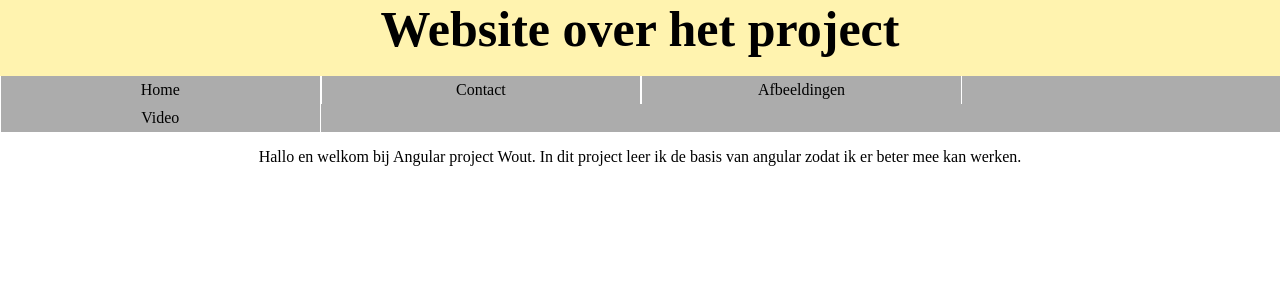
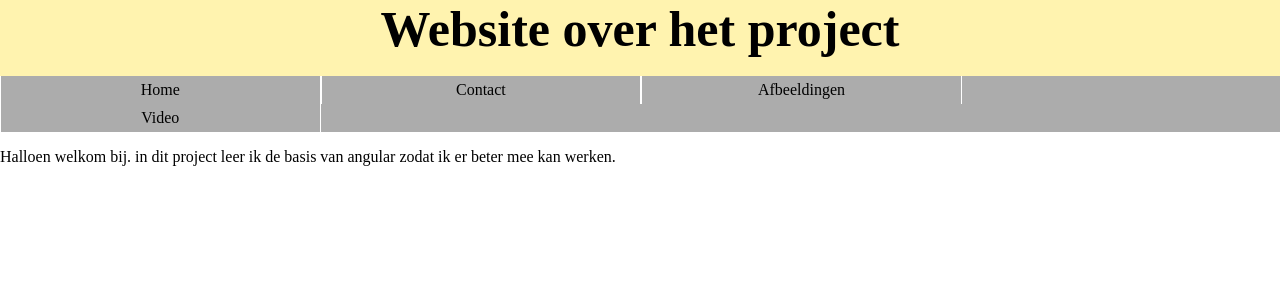
Before and after one commit to sonnew/project1, an Angular app: page / in a window 1280 px wide. Shown: the top 300 px of the page. Built offline with nearby package versions, Linux system fonts and the light colour scheme; grey boxes are pictures that could not be loaded.

Commit message:
probleemoppl

```diff
--- a/src/app/app.component.html
+++ b/src/app/app.component.html
@@ -1,5 +1,3 @@
 <app-header></app-header>
 <app-top-bar></app-top-bar>
-<p>{{data}} en welkom bij {{title}}.
-In dit project leer ik de basis van angular zodat ik er beter mee kan werken.</p>
-<div style="background-image: url('site-background.jpg');"></div>
+<app-body></app-body>
--- a/src/app/app.component.ts
+++ b/src/app/app.component.ts
@@ -6,6 +6,4 @@
   styleUrls: ['./app.component.css']
 })
 export class AppComponent {
-  title = 'Angular project Wout';
-  data = 'Hallo';
 }
--- a/src/app/app.module.ts
+++ b/src/app/app.module.ts
@@ -5,12 +5,14 @@
 import { AppComponent } from './app.component';
 import { HeaderComponent } from './header/header.component';
 import { TopBarComponent } from './top-bar/top-bar.component';
+import { BodyComponent } from './body/body.component';
 
 @NgModule({
   declarations: [
     AppComponent,
     HeaderComponent,
     TopBarComponent,
+    BodyComponent,
   ],
   imports: [
     BrowserModule,
--- /dev/null
+++ b/src/app/body/body.component.html
@@ -0,0 +1,2 @@
+<p> {{titel}}en welkom bij.
+    in dit project leer ik de basis van angular zodat ik er beter mee kan werken.</p>
--- /dev/null
+++ b/src/app/body/body.component.ts
@@ -0,0 +1,13 @@
+import { Component, OnInit } from '@angular/core';
+
+@Component({
+  selector: 'app-body',
+  templateUrl: './body.component.html',
+  styleUrls: ['./body.component.css']
+})
+export class BodyComponent {
+
+ titel="Hallo";
+ data="welkom";
+
+}
```
Also changed, not shown: src/app/app.component.css (line endings or trailing spaces), src/app/body/body.component.css (added), src/assets/site-background.jpg (added), 1 other file (tests, documents, lock files or other folders).
